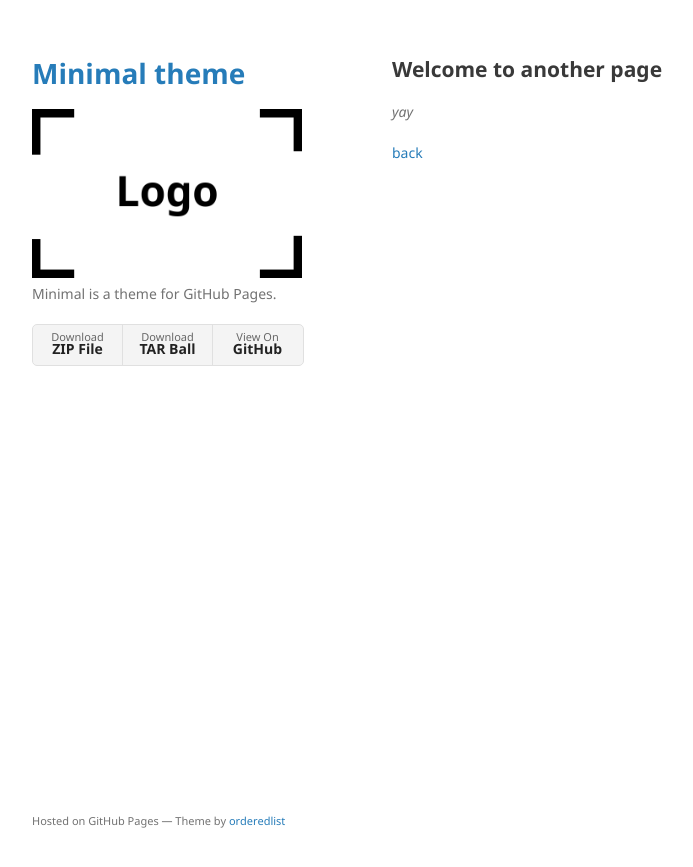
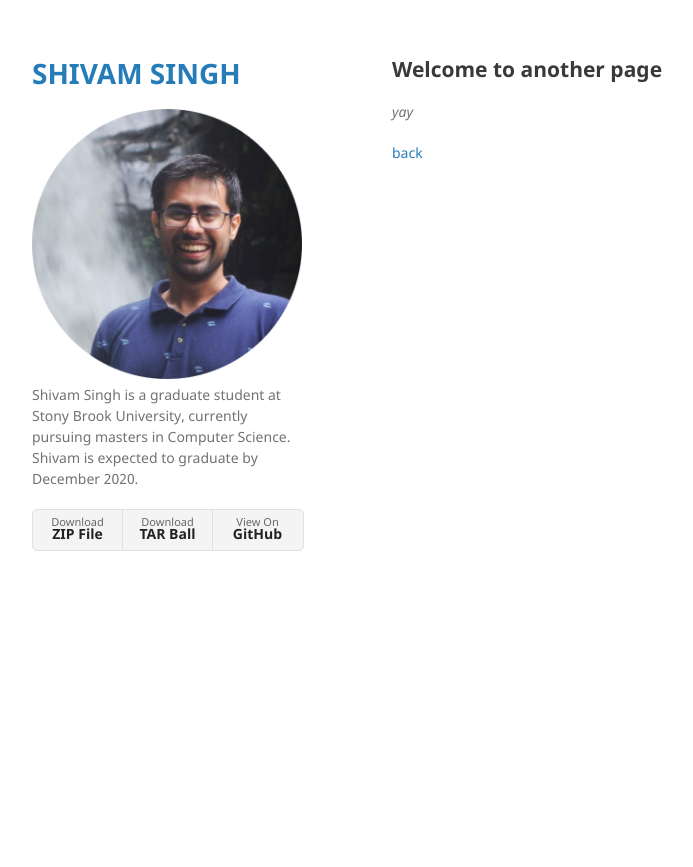
Before and after one commit to singhshivam/jekyll-academic, a Jekyll site: the page built from another-page.md, in a window 1280 px wide. Shown: the top 867 px of the page, without its empty margins (178-871 px from the left). Built offline with Jekyll 4.4.1, drawn with Linux system fonts in a browser that asks for light colours.

```diff
--- a/_config.yml
+++ b/_config.yml
@@ -1,6 +1,9 @@
-title: Minimal theme
-logo: /assets/img/logo.png
-description: Minimal is a theme for GitHub Pages.
+title: SHIVAM SINGH
+logo: './images/profile.png'
+description: >- # this means to ignore newlines until "baseurl:"
+  Shivam Singh is a graduate student at Stony Brook University, currently
+  pursuing masters in Computer Science. Shivam is expected to graduate by
+  December 2020.
 show_downloads: true
 google_analytics:
 theme: jekyll-theme-minimal
--- a/_layouts/default.html
+++ b/_layouts/default.html
@@ -17,7 +17,7 @@
         <h1><a href="{{ "/" | absolute_url }}">{{ site.title | default: site.github.repository_name }}</a></h1>
 
         {% if site.logo %}
-          <img src="{{site.logo | relative_url}}" alt="Logo" />
+          <img style="max-" src="{{site.logo | relative_url}}" alt="Logo" />
         {% endif %}
 
         <p>{{ site.description | default: site.github.project_tagline }}</p>
@@ -47,7 +47,6 @@
         {% if site.github.is_project_page %}
         <p>This project is maintained by <a href="{{ site.github.owner_url }}">{{ site.github.owner_name }}</a></p>
         {% endif %}
-        <p><small>Hosted on GitHub Pages &mdash; Theme by <a href="https://github.com/orderedlist">orderedlist</a></small></p>
       </footer>
     </div>
     <script src="{{ "/assets/js/scale.fix.js" | relative_url }}"></script>
```
Also changed, not shown: index.md (+2 -2 lines).
